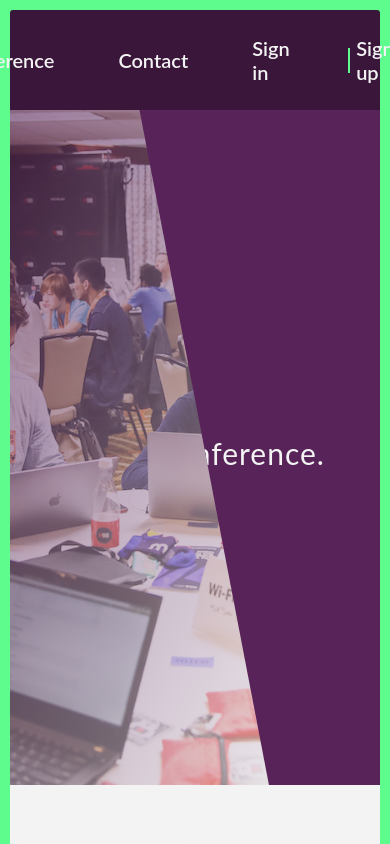
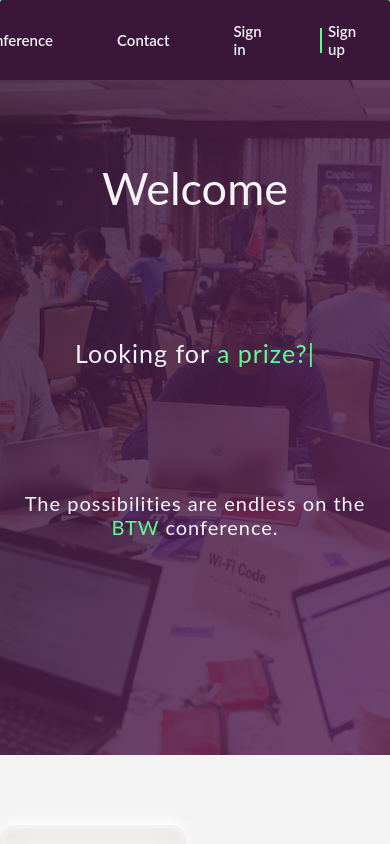
Before and after one commit to DownTown44/conference-uni, a React (Create React App) app: page / in a window 390 px wide. Shown: the top 844 px of the page. Built offline with nearby package versions, Linux system fonts and the light colour scheme.

Commit message:
Responsivity, welcome section

```diff
--- a/src/css/style.css
+++ b/src/css/style.css
@@ -18,9 +18,15 @@ body {
   padding: 1rem;
   background-color: #5EFC8D;
   font-family: 'Lato', sans-serif; }
+  @media only screen and (max-width: 1100px) {
+    body {
+      padding: 0; } }
 
 body::-webkit-scrollbar {
   width: 12px; }
+  @media only screen and (max-width: 1100px) {
+    body::-webkit-scrollbar {
+      width: 0; } }
 
 body {
   scrollbar-width: thin;
@@ -491,6 +497,9 @@ body::-webkit-scrollbar-thumb {
     width: 5rem;
     margin-right: auto;
     margin-left: 5rem; }
+  @media only screen and (max-width: 1100px) {
+    .toolbar {
+      height: 80px; } }
 
 .navigationItems {
   display: flex;
@@ -530,6 +539,9 @@ body::-webkit-scrollbar-thumb {
       border: 2px solid #5EFC8D; }
       .navigationItems__item--active a {
         color: #5EFC8D !important; }
+    @media only screen and (max-width: 1100px) {
+      .navigationItems__item {
+        font-size: 1.5rem; } }
 
 .footer {
   height: 40rem;
@@ -723,6 +735,12 @@ li {
     /* holds the image at the top */
     background-position: top;
     position: relative; }
+    @media only screen and (max-width: 850px) {
+      .homePage__picture {
+        background-image: linear-gradient(to right bottom, rgba(58, 23, 58, 0.85), rgba(88, 35, 88, 0.85)), url("../assets/hackathon.jpg");
+        background-size: cover;
+        /* holds the image at the top */
+        background-position: top; } }
   .homePage__welcomeSection {
     background-color: #582358;
     display: flex;
@@ -731,10 +749,25 @@ li {
     align-items: flex-end; }
     @supports (clip-path: polygon(0 0)) or (-webkit-clip-path: polygon(0 0)) {
       .homePage__welcomeSection {
-        /* modern css property */
+        /* modern css property so wee need the prefix */
         -webkit-clip-path: polygon(35% 0, 100% 0, 100% 100%, 70% 100%);
         clip-path: polygon(35% 0, 100% 0, 100% 100%, 70% 100%);
         height: 80vh; } }
+    @media only screen and (max-width: 1200px) {
+      @supports (clip-path: polygon(0 0)) or (-webkit-clip-path: polygon(0 0)) {
+        .homePage__welcomeSection {
+          -webkit-clip-path: polygon(30% 0, 100% 0, 100% 100%, 65% 100%);
+          clip-path: polygon(30% 0, 100% 0, 100% 100%, 65% 100%); } } }
+    @media only screen and (max-width: 1000px) {
+      @supports (clip-path: polygon(0 0)) or (-webkit-clip-path: polygon(0 0)) {
+        .homePage__welcomeSection {
+          -webkit-clip-path: polygon(25% 0, 100% 0, 100% 100%, 25% 100%);
+          clip-path: polygon(35% 0, 100% 0, 100% 100%, 35% 100%); } } }
+    @media only screen and (max-width: 850px) {
+      .homePage__welcomeSection {
+        background-color: transparent;
+        clip-path: none;
+        padding: 2rem; } }
   .homePage__greeting {
     height: 40rem;
     width: 80rem;
@@ -753,9 +786,51 @@ li {
       letter-spacing: 1px; }
       .homePage__greeting h2 span {
         color: #5EFC8D; }
+    @media only screen and (max-width: 1600px) {
+      .homePage__greeting {
+        width: 70rem; } }
+    @media only screen and (max-width: 1500px) {
+      .homePage__greeting {
+        width: 65rem; }
+        .homePage__greeting h1 {
+          font-size: 6rem; }
+        .homePage__greeting h2 {
+          font-size: 2.5rem; } }
+    @media only screen and (max-width: 1350px) {
+      .homePage__greeting {
+        width: 55rem; }
+        .homePage__greeting h1 {
+          font-size: 6rem; }
+        .homePage__greeting h2 {
+          font-size: 2.5rem; } }
+    @media only screen and (max-width: 1100px) {
+      .homePage__greeting {
+        width: 55rem; }
+        .homePage__greeting h1 {
+          font-size: 4.5rem; }
+        .homePage__greeting h2 {
+          font-size: 2rem; } }
+    @media only screen and (max-width: 1000px) {
+      .homePage__greeting h1 {
+        transform: translateX(0); }
+      .homePage__greeting h2 {
+        transform: translateX(0); } }
+    @media only screen and (max-width: 850px) {
+      .homePage__greeting {
+        width: 100%;
+        height: 50rem;
+        align-items: center; }
+        .homePage__greeting h2 {
+          text-align: center; } }
   .homePage__changingSentence {
     font-size: 4rem !important;
     transform: translateX(-5rem); }
+    @media only screen and (max-width: 1500px) {
+      .homePage__changingSentence {
+        font-size: 3rem !important; } }
+    @media only screen and (max-width: 1100px) {
+      .homePage__changingSentence {
+        font-size: 2.5rem !important; } }
   .homePage__hook {
     background-color: #f3f3f3;
     padding-bottom: 7rem; }
--- a/src/sass/base/_base.scss
+++ b/src/sass/base/_base.scss
@@ -6,6 +6,13 @@ $color-secondary-light: #9ffcbb;
 
 $color-white-text: #f3f3f3;
 $color-white-background: #f3f3f3;
+
+// SCREEN VARIABLES
+$bp-largest: 75em;   // 1200px
+$bp-large: 68.75em;  // 1100px
+$bp-medium: 56.25em; // 900px
+$bp-small: 37.5em;   // 600px
+$bp-smallest: 31.25em;   // 500px
 
 // Basic reset
 *,
@@ -32,11 +39,19 @@ body {
   padding: 1rem;
   background-color: $color-secondary;
   font-family: 'Lato', sans-serif;
+
+  @media only screen and (max-width: 1100px) {
+    padding: 0;
+  }
 }
 
 // Custom scrollbar
 body::-webkit-scrollbar {
   width: 12px;
+
+  @media only screen and (max-width: 1100px) {
+    width: 0;
+  }
 }
 
 body {
--- a/src/sass/layout/_toolbar.scss
+++ b/src/sass/layout/_toolbar.scss
@@ -15,6 +15,10 @@
     // Justified left
     margin-right: auto;
     margin-left: 5rem;
+  }
+
+  @media only screen and (max-width: 1100px) {
+    height: 80px;
   }
 }
 
@@ -74,5 +78,9 @@
         color: $color-secondary !important;
       }
     }
+
+    @media only screen and (max-width: 1100px) {
+      font-size: 1.5rem;
+    }
   }
 }
--- a/src/sass/pages/_home.scss
+++ b/src/sass/pages/_home.scss
@@ -14,13 +14,25 @@
     /* holds the image at the top */
     background-position: top;
     position: relative;
+
+    @media only screen and (max-width: 850px) {
+      background-image:
+      linear-gradient(
+          to right bottom,
+          rgba($color-primary, 0.85),
+          rgba($color-primary-light, 0.85)),
+        url('../assets/hackathon.jpg');
+      background-size: cover;
+      /* holds the image at the top */
+      background-position: top;
+    }
   }
 
   &__welcomeSection {
     background-color: $color-primary-light;
 
     @supports (clip-path: polygon(0 0)) or (-webkit-clip-path: polygon(0 0)) {
-      /* modern css property */
+      /* modern css property so wee need the prefix */
       -webkit-clip-path: polygon(35% 0, 100% 0, 100% 100%, 70% 100%);
       clip-path: polygon(35% 0, 100% 0, 100% 100%, 70% 100%);
       height: 80vh;
@@ -31,6 +43,25 @@
     justify-content: flex-start;
     align-items: flex-end;
 
+    @media only screen and (max-width: 1200px) {
+      @supports (clip-path: polygon(0 0)) or (-webkit-clip-path: polygon(0 0)) {
+        -webkit-clip-path: polygon(30% 0, 100% 0, 100% 100%, 65% 100%);
+        clip-path: polygon(30% 0, 100% 0, 100% 100%, 65% 100%);
+      }
+    }
+
+    @media only screen and (max-width: 1000px) {
+      @supports (clip-path: polygon(0 0)) or (-webkit-clip-path: polygon(0 0)) {
+        -webkit-clip-path: polygon(25% 0, 100% 0, 100% 100%, 25% 100%);
+        clip-path: polygon(35% 0, 100% 0, 100% 100%, 35% 100%);
+      }
+    }
+
+    @media only screen and (max-width: 850px) {
+      background-color: transparent;
+      clip-path: none;
+      padding: 2rem;
+    }
   }
 
   &__greeting {
@@ -58,12 +89,74 @@
         color: $color-secondary;
       }
     }
+
+    @media only screen and (max-width: 1600px) {
+      width: 70rem;
+    }
+
+    @media only screen and (max-width: 1500px) {
+      width: 65rem;
+      h1 {
+        font-size: 6rem;
+      }
+      h2 {
+        font-size: 2.5rem;
+      }
+    }
+
+    @media only screen and (max-width: 1350px) {
+      width: 55rem;
+      h1 {
+        font-size: 6rem;
+      }
+      h2 {
+        font-size: 2.5rem;
+      }
+    }
+
+    @media only screen and (max-width: 1100px) {
+      width: 55rem;
+      h1 {
+        font-size: 4.5rem;
+      }
+      h2 {
+        font-size: 2rem;
+      }
+    }
+
+    @media only screen and (max-width: 1000px) {
+      h1 {
+        transform: translateX(0);
+      }
+
+      h2 {
+        transform: translateX(0);
+      }
+    }
+
+    @media only screen and (max-width: 850px) {
+      width: 100%;
+      height: 50rem;
+      align-items: center;
+
+      h2 {
+        text-align: center;
+      }
+    }
   }
 
   &__changingSentence {
     // We need important here so we ovveride the parents h2 selector
     font-size: 4rem !important;
     transform: translateX(-5rem);
+
+    @media only screen and (max-width: 1500px) {
+      font-size: 3rem !important;
+    }
+
+    @media only screen and (max-width: 1100px) {
+      font-size: 2.5rem !important;
+    }
   }
 
   &__hook {
```
